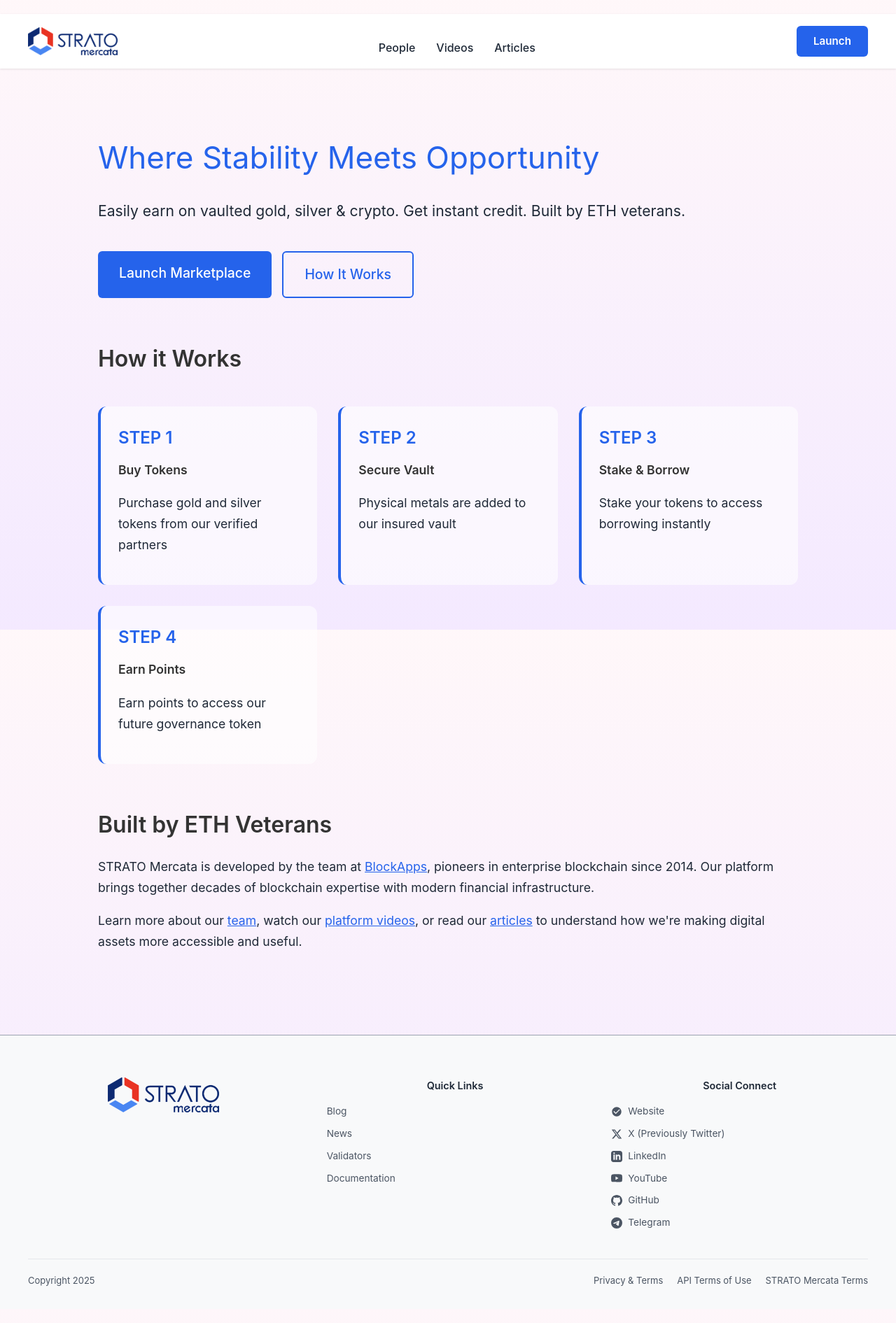
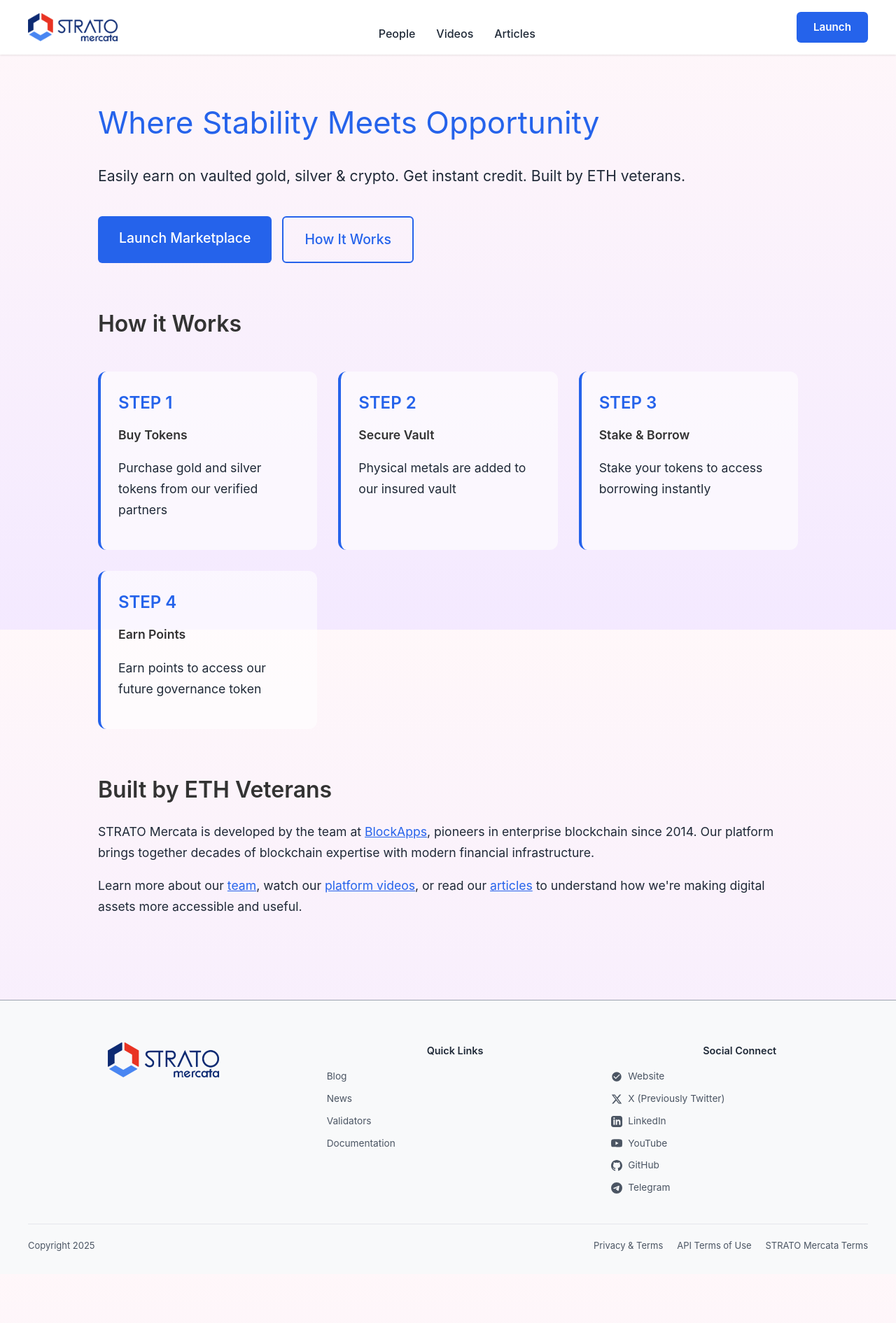
Before and after one commit to stratomercata/stratomercata-website, a Jekyll site: the page built from source/index.html, in a window 1280 px wide. Shown: the whole page at 70% size. Built offline with Jekyll 4.4.1, drawn with Linux system fonts in a browser that asks for light colours; after the commit the page ends 1841 px from its top, so only the background shows below that.

Commit message:
Fix header and footer alignment to match stratomercata.com
Header Alignment Fixes:
- Fixed navigation layout so logo stays on left, nav+button group on right
- Removed flex: 1 and justify-content: center from .strato-nav
- Navigation now properly aligns as a group to the right side

Body Padding Fix:
- Changed body padding from all-around to top: 0, sides/bottom: 20px
- Eliminates pink gradient showing above header on index page
- Header now sits flush at the top of viewport

Footer Column Alignment:
- Quick Links and Social Connect sections are now left-aligned
- Matches stratomercata.com footer layout exactly
- Icons properly aligned with text using flexbox

All changes maintain responsive mobile layouts and preserve existing functionality.

```diff
--- a/source/assets/css/common.css
+++ b/source/assets/css/common.css
@@ -326,7 +326,7 @@ body {
     color: var(--text-dark);
     max-width: 1200px;
     margin: 0 auto;
-    padding: var(--spacing-3xl);
+    padding: 0 var(--spacing-3xl) var(--spacing-3xl) var(--spacing-3xl);
     background: linear-gradient(180deg, rgba(255, 247, 249, 0.95) 0%, rgba(243, 232, 255, 0.95) 100%);
     background-size: cover;
     background-position: center;
@@ -2066,7 +2066,8 @@ main {
 .strato-header {
     background: var(--bg-white);
     padding: 16px 0;
-    margin-bottom: var(--spacing-5xl);
+    margin-bottom: 0;
+    margin-top: 0;
     box-shadow: 0 1px 3px rgba(0,0,0,0.1);
     position: relative;
     z-index: 100;
@@ -2084,6 +2085,10 @@ main {
     gap: var(--spacing-3xl);
 }
 
+.strato-logo {
+    flex-shrink: 0;
+}
+
 .strato-logo a {
     display: flex;
     align-items: center;
@@ -2115,8 +2120,6 @@ main {
     display: flex;
     align-items: center;
     gap: var(--spacing-5xl);
-    flex: 1;
-    justify-content: center;
 }
 
 .strato-nav a {
```
